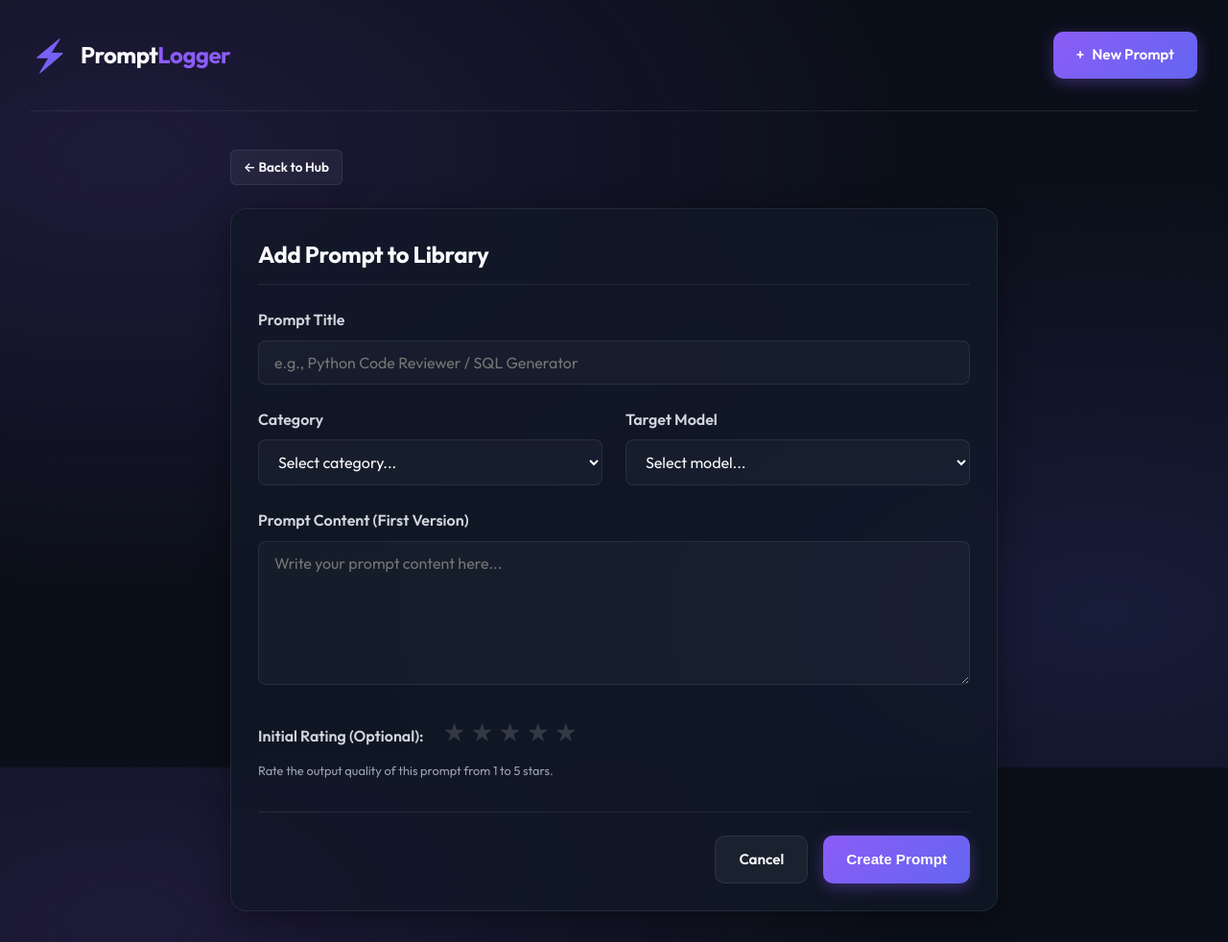
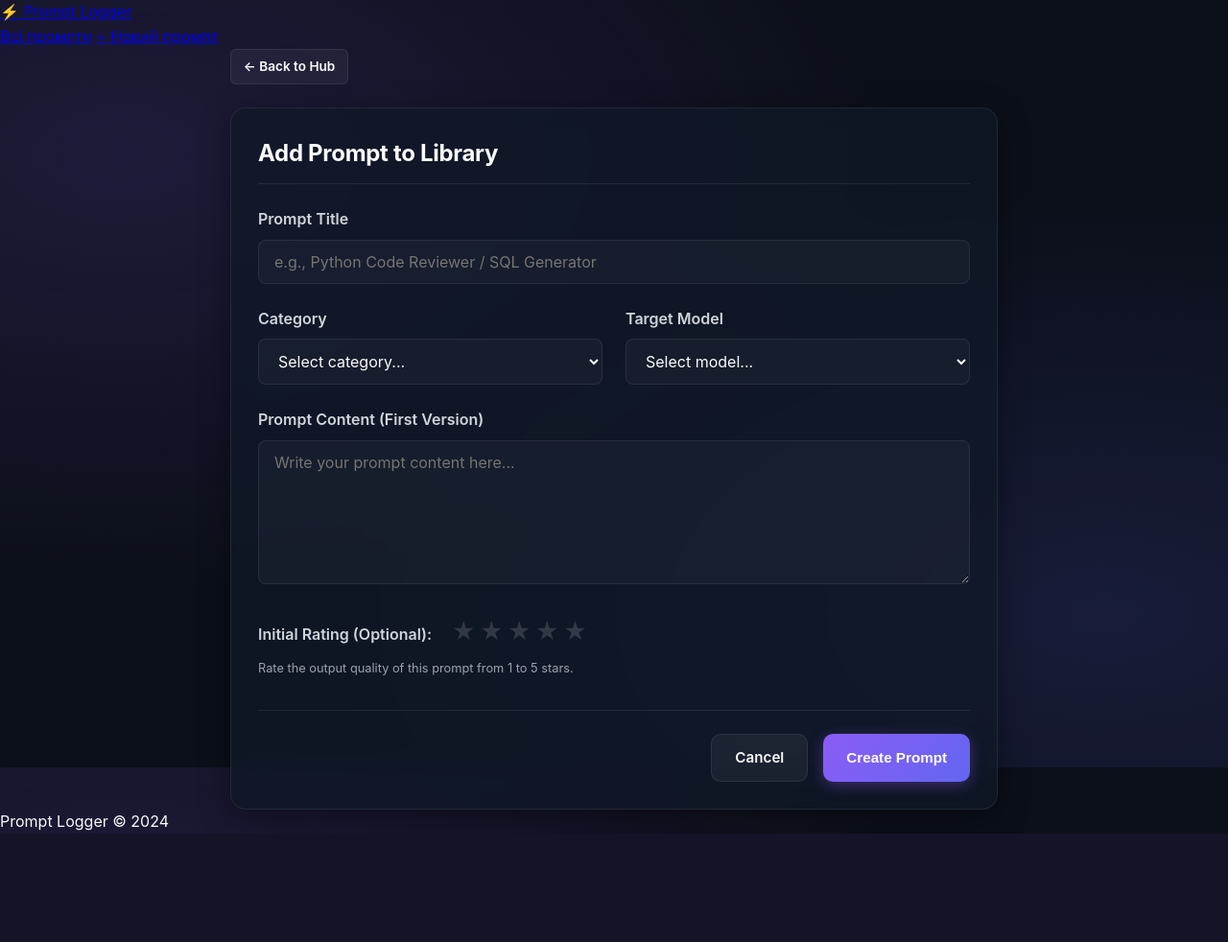
Before and after one commit to aqppann/promt_log, a Flask app: page /prompts/create in a window 1280 px wide. Shown: the whole page at 96% size. After the commit the page ends 869 px from the top, so only its background shows below. Run offline with Flask 3, Linux system fonts and the light colour scheme; parts of the project's set-up code (start-up, migrations or seed data) failed here and were passed over.

Commit message:
feat: base template

```diff
--- a/templates/base.html
+++ b/templates/base.html
@@ -1,48 +1,38 @@
 <!DOCTYPE html>
-<html lang="en">
+<html lang="uk">
 <head>
     <meta charset="UTF-8">
     <meta name="viewport" content="width=device-width, initial-scale=1.0">
-    <title>{% block title %}AI Prompt Logger{% endblock %}</title>
-    <meta name="description" content="A professional dashboard to log, version-control, rate, and audit AI prompts with integrated AI feedback and analysis.">
-    <!-- Google Fonts Outfit & Fira Code -->
-    <link rel="preconnect" href="https://fonts.googleapis.com">
-    <link rel="preconnect" href="https://fonts.gstatic.com" crossorigin>
-    <link href="https://fonts.googleapis.com/css2?family=Fira+Code:wght@400;500&family=Outfit:wght@400;500;600;700;800&display=swap" rel="stylesheet">
+    <title>{% block title %}Prompt Logger{% endblock %}</title>
     <link rel="stylesheet" href="{{ url_for('static', filename='style.css') }}">
-    {% block head %}{% endblock %}
 </head>
 <body>
-    <div class="app-container">
-        <header>
-            <a href="{{ url_for('prompts.index') }}" class="logo">
-                <span class="logo-icon">⚡</span>
-                <span class="logo-text">Prompt<span>Logger</span></span>
-            </a>
-            <nav>
-                <a href="{{ url_for('prompts.create') }}" class="btn btn-primary">
-                    <span>+</span> New Prompt
-                </a>
+
+<nav class="navbar">
+    <a href="{{ url_for('prompts.index') }}" class="nav-logo">⚡ Prompt Logger</a>
+    <div class="nav-links">
+        <a href="{{ url_for('prompts.index') }}">Всі промпти</a>
+        <a href="{{ url_for('prompts.create') }}">+ Новий промпт</a>
+    </div>
 </nav>
-        </header>
+
+<main class="container">
 
     {% with messages = get_flashed_messages(with_categories=true) %}
         {% if messages %}
-                <div class="flash-container">
             {% for category, message in messages %}
-                        <div class="alert alert-{{ category if category != 'error' else 'danger' }}">
-                            <span>{{ message }}</span>
-                            <button class="alert-close" onclick="this.parentElement.remove();">&times;</button>
-                        </div>
+                <div class="alert alert-{{ category }}">{{ message }}</div>
             {% endfor %}
-                </div>
         {% endif %}
     {% endwith %}
 
-        <main>
     {% block content %}{% endblock %}
+
 </main>
-    </div>
-    {% block scripts %}{% endblock %}
+
+<footer class="footer">
+    <p>Prompt Logger © 2024</p>
+</footer>
+
 </body>
 </html>
```
Lines whose indentation alone changed are shown as unchanged.
